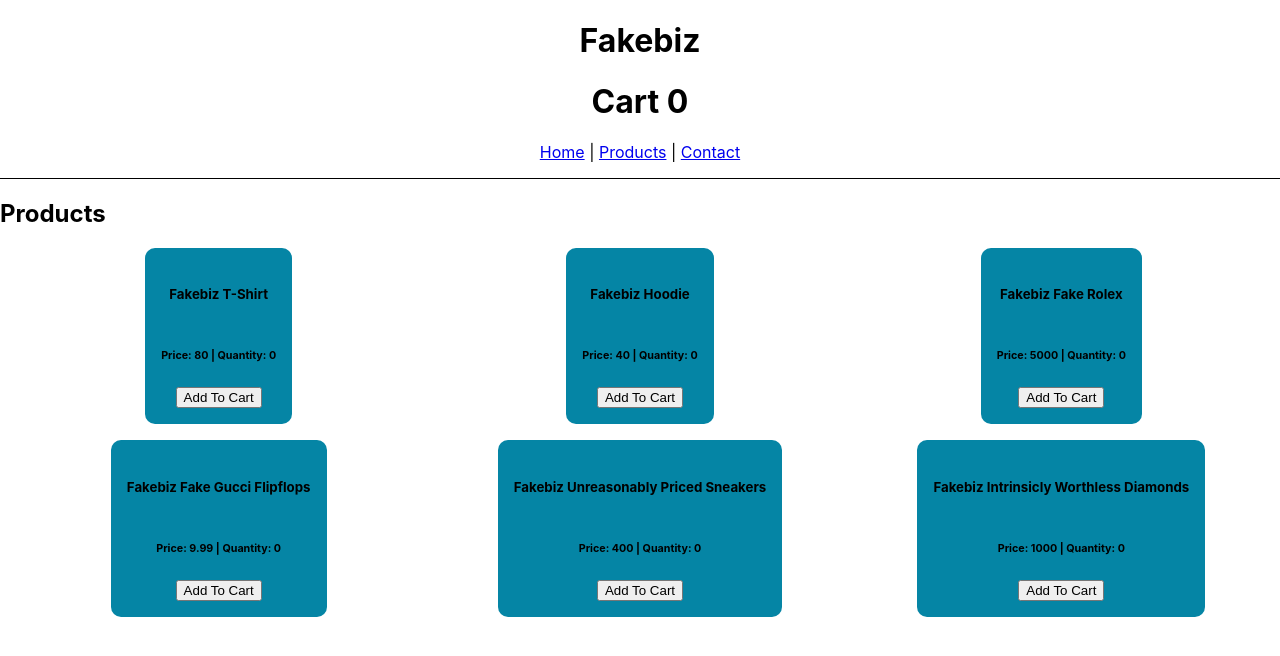
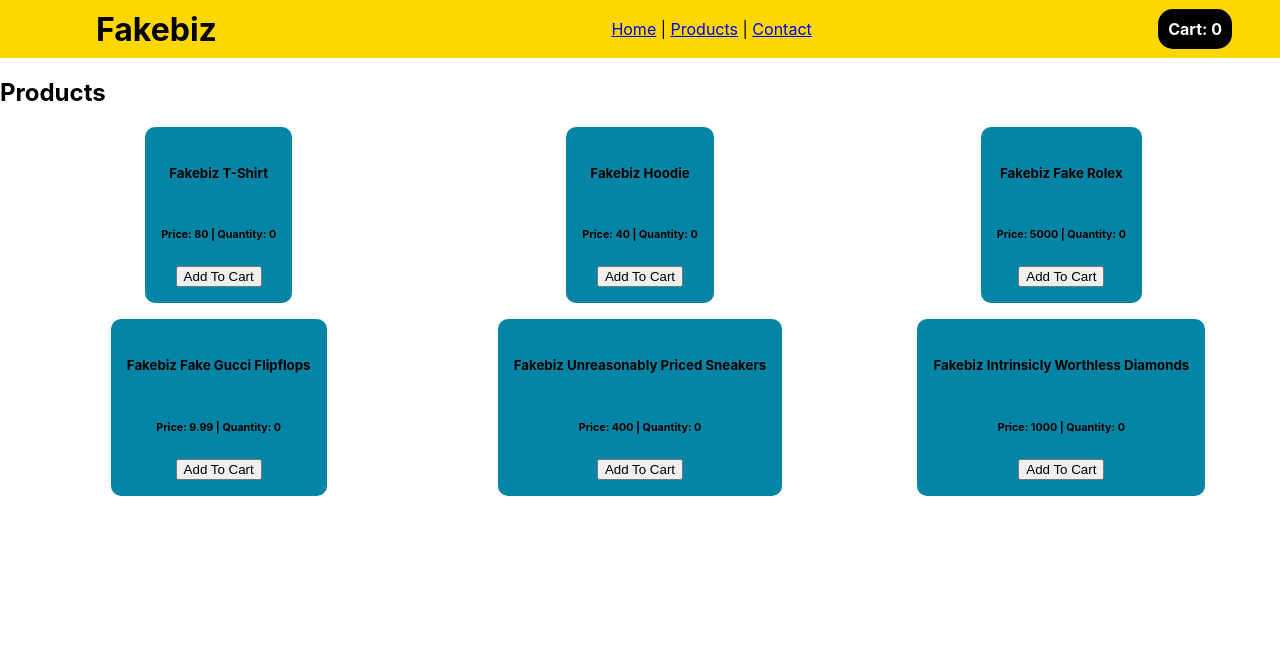
Before and after one commit to victorsmith/shopping-cart, a React (Create React App) app: page /products in a window 1280 px wide. Shown: the top 656 px of the page. Built offline with nearby package versions, Linux system fonts and the light colour scheme.

Commit message:
some crappy css

```diff
--- a/src/App.css
+++ b/src/App.css
@@ -37,3 +37,33 @@ img {
     height: 300px;
     width: 300px;
 }
+
+
+
+header {
+  background-color: gold;
+  display: flex;
+  flex-direction: row;
+  flex: 1;
+  width: 100%;
+  justify-content: space-between;
+  align-items: center;
+}
+
+.row h1 {
+  margin: 0.3em 3em;
+}
+
+.row h6 {
+  background-color: black;
+  color: white;
+  border-radius: 15px;
+  padding: 10px;
+
+  font-size: 1em;
+  margin: 0.3em 3em;
+}
+
+.row nav{
+  margin: 1em 0;
+}
--- a/src/routes/header.jsx
+++ b/src/routes/header.jsx
@@ -1,27 +1,20 @@
 import { Link } from 'react-router-dom';
 
 function Header(props) {
-
 	const spacer = ` | `;
 
 	return (
-		<div className="App">
-			<div>
+		<header className="row">
 			<h1>Fakebiz</h1>
-				<h1>Cart {props.numItems}</h1>
-			</div>
-			<nav
-				style={{
-					borderBottom: 'solid 1px',
-					paddingBottom: '1rem',
-				}}>
+			<nav>
 				<Link to="/">Home</Link>
 				{spacer}
 				<Link to="/products">Products</Link>
 				{spacer}
 				<Link to="/contact">Contact</Link>
 			</nav>
-		</div>
+			<h6>Cart: {props.numItems}</h6>
+		</header>
 	);
 }
 
```
Lines whose indentation alone changed are shown as unchanged.
